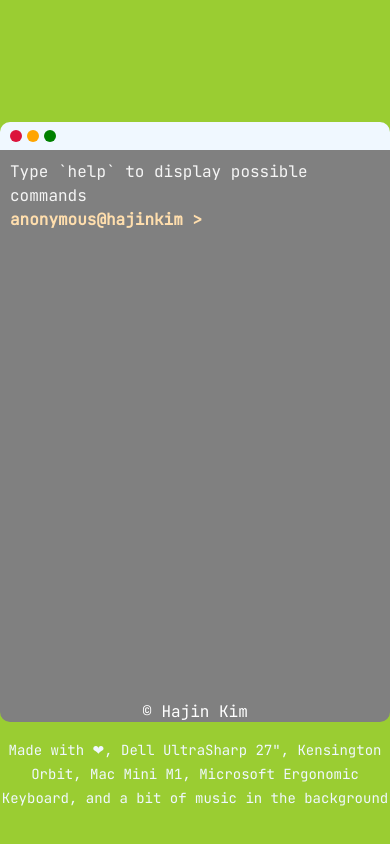
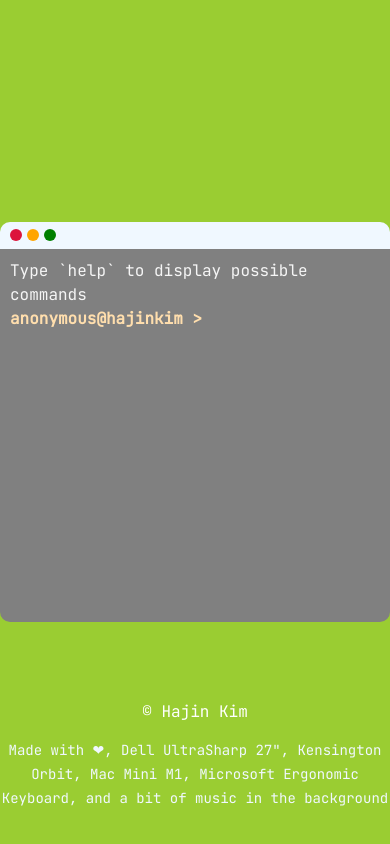
Before and after one commit to hajineats/hajineats.github.io, a React (Create React App) app: page / in a window 390 px wide. Built offline with nearby package versions, Linux system fonts and the light colour scheme.

Commit message:
make terminal smaller on smaller screen (like phone)

```diff
--- a/src/components/terminal/Terminal.js
+++ b/src/components/terminal/Terminal.js
@@ -8,6 +8,9 @@ const Window = styled.div`
   position: relative;
   display: flex;
   flex-direction: column;
+  @media (max-width: 400px) {
+    height: 400px;
+  }
 `;
 export default function Terminal() {
   return (
```
